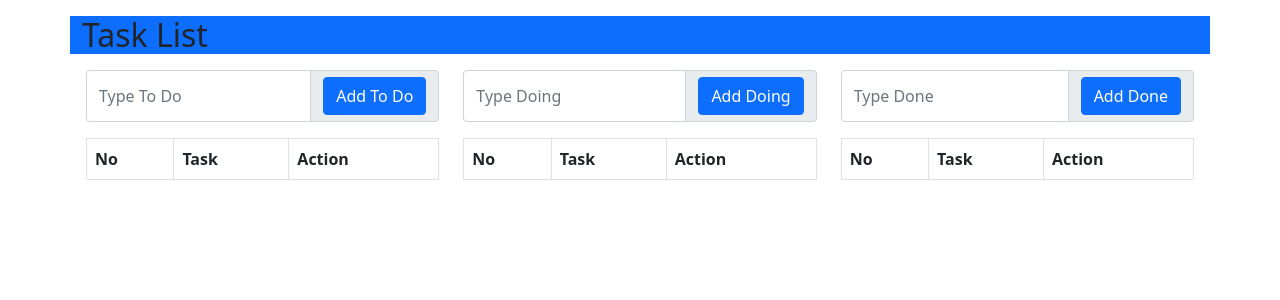
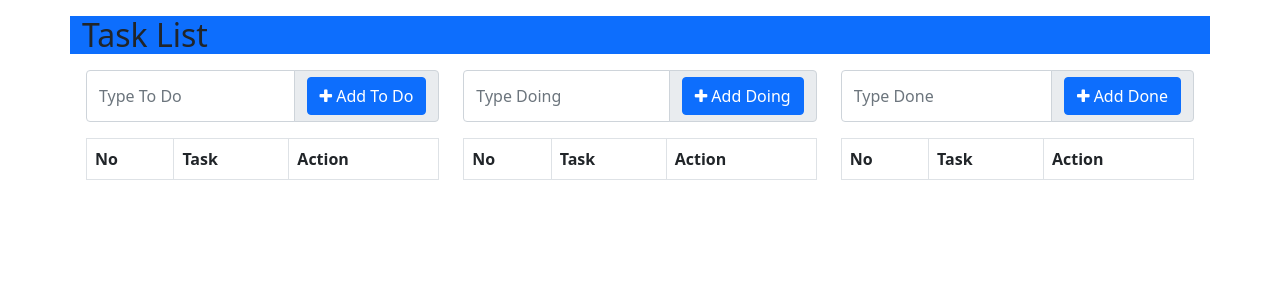
Before and after one commit to nocomma21/simple-ToDoList, a PHP site: page / in a window 1280 px wide. Shown: the top 300 px of the page. Run offline with PHP 8.4, Linux system fonts and the light colour scheme; data comes from the database, SQL or seed files in the repository; lists and menus that the app fills with data are empty.

Commit message:
add plus icon

```diff
--- a/index.php
+++ b/index.php
@@ -97,7 +97,7 @@ $task3 = mysqli_query($conn, "SELECT * FROM tasks WHERE task_ke = 3");
                         <input type="text" class="form-control" name="task" placeholder="Type To Do" required>
                         <input type="hidden" name="task_ke" value="1">
                         <span class="input-group-text" id="basic-addon2">
-                            <button class="btn btn-primary" name="addTask1" type="submit">Add To Do</button>
+                            <button class="btn btn-primary" name="addTask1" type="submit"><i class='fa fa-plus'></i> Add To Do </button>
                         </span>
                     </div>
                 </form>
@@ -147,7 +147,7 @@ $task3 = mysqli_query($conn, "SELECT * FROM tasks WHERE task_ke = 3");
                         <input type="text" class="form-control" name="task" placeholder="Type Doing" required>
                         <input type="hidden" name="task_ke" value="2">
                         <span class="input-group-text" id="basic-addon2">
-                            <button class="btn btn-primary" name="addTask2" type="submit">Add Doing</button>
+                            <button class="btn btn-primary" name="addTask2" type="submit"><i class='fa fa-plus'></i> Add Doing </button>
                         </span>
                     </div>
                 </form>
@@ -197,7 +197,7 @@ $task3 = mysqli_query($conn, "SELECT * FROM tasks WHERE task_ke = 3");
                         <input type="text" class="form-control" name="task" placeholder="Type Done" required>
                         <input type="hidden" name="task_ke" value="3">
                         <span class="input-group-text" id="basic-addon2">
-                            <button class="btn btn-primary" name="addTask3" type="submit">Add Done</button>
+                            <button class="btn btn-primary" name="addTask3" type="submit"><i class='fa fa-plus'></i> Add Done </button>
                         </span>
                     </div>
                 </form>
@@ -221,7 +221,7 @@ $task3 = mysqli_query($conn, "SELECT * FROM tasks WHERE task_ke = 3");
                                             </form>
                                             <script lang="javascript">
                                                 function deleteDoneTask(id) {
-                                                    if (confirm("Wow you done it !!!")) {
+                                                    if (confirm("Wow you done it, do you wanna delete it?")) {
                                                         window.location.href = 'index.php?del_task=' + id + '';
                                                         return true;
                                                     }
```
